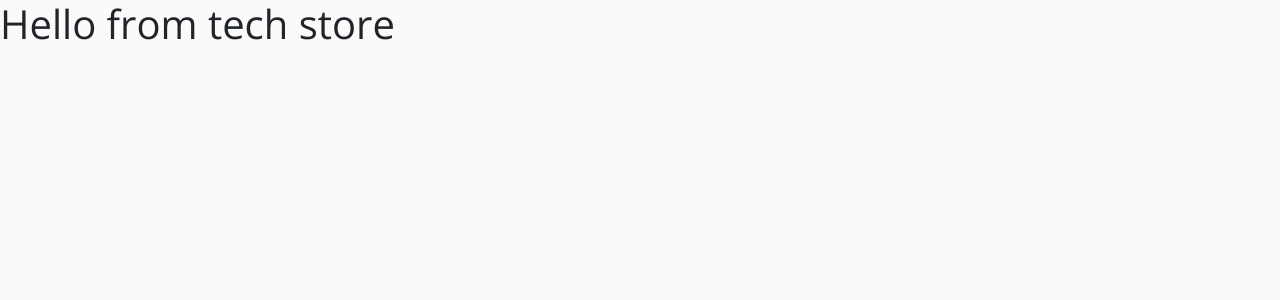
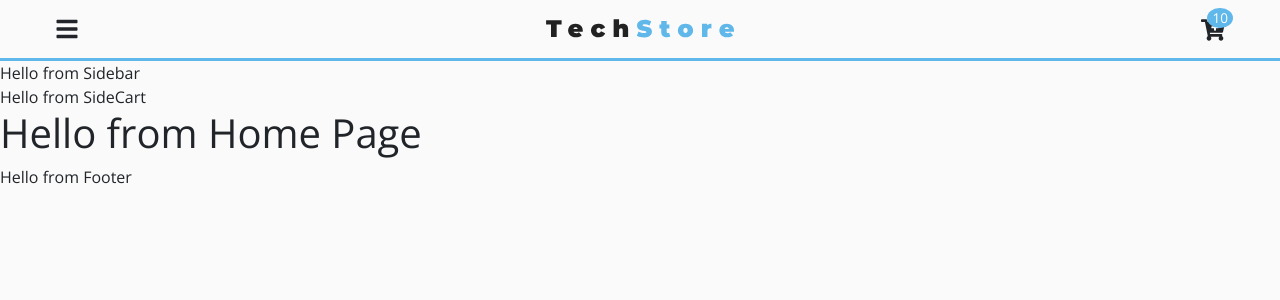
Before and after one commit to Piriyalini8/react-tech-store, a React (Create React App) app: page / in a window 1280 px wide. Shown: the top 300 px of the page. Built offline with nearby package versions, Linux system fonts and the light colour scheme.

Commit message:
third commit

```diff
--- a/src/App.js
+++ b/src/App.js
@@ -4,15 +4,39 @@
 // import {FaHome} from 'react-icons/fa';
 // import styled from 'styled-components';
 
+import Home from "./pages/HomePage.js";
+import About from "./pages/AboutPage";
+import Cart from "./pages/CartPage.js";
+import Products from "./pages/Productspage";
+import Contact from "./pages/ContactPage.js";
+import SingleProduct from "./pages/SingleProductPage.js";
+import Default from "./pages/Default.js";
+
 import {Route, Switch} from 'react-router-dom';
+import Navbar from './components/Navbar';
+import Sidebar from './components/Sidebar';
+import SideCart from './components/SideCart';
+import Footer from './components/Footer';
 
 class App extends Component {
   render(){
     return (
-      <h1>Hello from tech store
-        {/* <FaHome/> */}
-      {/* <Button large>hello styled-component</Button> */}
-      </h1>
+      <>
+        {/* navbar , sidebar , cart */}
+        <Navbar/>
+        <Sidebar/>
+        <SideCart/>
+        <Switch>
+          <Route path="/" exact component={Home}/>
+          <Route path="/about" component={About}/>
+          <Route path="/contact" component={Contact}/>
+          <Route path="/products" exact component={Products}/>
+          <Route path="/product/:id" component={SingleProduct}/>
+          <Route path="/cart" component={Cart}/>
+          <Route component={Default}/>
+        </Switch>
+        <Footer/>
+      </>
     );
   }
 }
--- /dev/null
+++ b/src/components/Footer.js
@@ -0,0 +1,9 @@
+import React from 'react'
+
+export default function Footer() {
+    return (
+        <div>
+            Hello from Footer
+        </div>
+    )
+}
--- /dev/null
+++ b/src/components/Navbar.js
@@ -0,0 +1,59 @@
+import React from 'react';
+import {FaBars,FaCartPlus} from 'react-icons/fa';
+import styled from 'styled-components';
+import { ProductConsumer } from '../context/context';
+import logo from '../images/logo.svg'
+
+export default function Navbar() {
+    return (<ProductConsumer>
+        {value => {
+            const {cartItems, handleSidebar,handleCart} =
+            value;
+            return <NavWrapper>
+                <div className="nav-center">
+                    <FaBars className="nav-icon" onClick={handleSidebar}/>
+                    <img src={logo} alt="Tech store logo"/>
+                    <div className="nav-cart">
+                        <FaCartPlus className="nav-icon" onClick={handleCart}/>
+                        <div className="cart-items">{cartItems}</div>
+                    </div>
+                </div>
+            </NavWrapper>
+        }}
+    </ProductConsumer>
+    );
+}
+
+const NavWrapper = styled.nav`
+    position: --webkit-sticky;
+    position: sticky;
+    top: 0;
+    width: 100%;
+    padding:1rem 1.5rem ;
+    background: var(--mainGrey);
+    border-bottom: 3px solid var(--primaryColor);
+    .nav-center{
+        display: flex;
+        align-items: center;
+        justify-content:space-between;
+        max-width: 1170px;
+        margin: 0 auto;
+    }
+    .nav-icon{
+        font-size: 1.5rem;
+        cursor: pointer;
+    }
+    .nav-cart{
+        position: relative;
+    }
+    .cart-items{
+        background: var(--primaryColor);
+        color:var(--mainWhite);
+        font-size: 0.85rem;
+        position: absolute;
+        top: -8px;
+        right: -8px;
+        padding: 0 5px;
+        border-radius: 50%;
+    }
+`;
--- /dev/null
+++ b/src/components/SideCart.js
@@ -0,0 +1,9 @@
+import React from 'react'
+
+export default function SideCart() {
+    return (
+        <div>
+            Hello from SideCart
+        </div>
+    )
+}
--- /dev/null
+++ b/src/components/Sidebar.js
@@ -0,0 +1,9 @@
+import React from 'react'
+
+export default function Sidebar() {
+    return (
+        <div>
+            Hello from Sidebar
+        </div>
+    )
+}
--- /dev/null
+++ b/src/context/context.js
@@ -0,0 +1,47 @@
+import React, { Component } from 'react'
+
+const ProductContext = React.createContext();
+//Provider
+//Consumer
+class ProductProvider extends Component{
+state={
+    sidebarOpen:false,
+    cartOpen:false,
+    cartItems:10
+}
+//handle sidebar
+handleSidebar=()=>{
+    this.setState({sidebarOpen:!this.state.sidebarOpen})
+}
+//handle cart
+handleCart=()=>{
+    this.setState({cartOpen:!this.state.cartOpen})
+}
+//close cart
+closeCart=()=>{
+    this.setState({cartOpen:false})
+}
+//open
+openCart=()=>{
+    this.setState({cartOpen:true})
+}
+
+    render(){
+        return(
+        <ProductContext.Provider value
+        ={{
+            ...this.state,
+            handleSidebar:this.handleSidebar,
+            handleCart:this.handleCart,
+            closeCart:this.closeCart,
+            openCart:this.openCart
+            }}>
+            {this.props.children}
+        </ProductContext.Provider>
+        )
+    }
+}
+
+const ProductConsumer = ProductContext.Consumer;
+
+export {ProductProvider,ProductConsumer};
--- /dev/null
+++ b/src/context/package.json
@@ -0,0 +1,3 @@
+{
+    "main":"context.js"
+}
--- a/src/index.js
+++ b/src/index.js
@@ -4,11 +4,14 @@
 import App from './App';
 import reportWebVitals from './reportWebVitals';
 import {BrowserRouter as Router} from 'react-router-dom';
+import {ProductProvider} from './context/context';
 
 ReactDOM.render(
-  <Router>
-    <App />
-  </Router>,
+  <ProductProvider>
+    <Router>
+      <App />
+    </Router>
+  </ProductProvider>,
   document.getElementById('root')
 );
 
--- a/src/pages/HomePage.js
+++ b/src/pages/HomePage.js
@@ -1,9 +1,15 @@
-import React from 'react'
+import React from 'react';
+import {ProductConsumer} from '../context'
 
 export default function HomePage() {
     return (
         <>
-          <h1>Hello from Home Page</h1>
+          <ProductConsumer>
+            {value=>{
+              return <h1>Hello from Home Page</h1>
+            }
+            }
+            </ProductConsumer>
         </>
     )
 }
```
